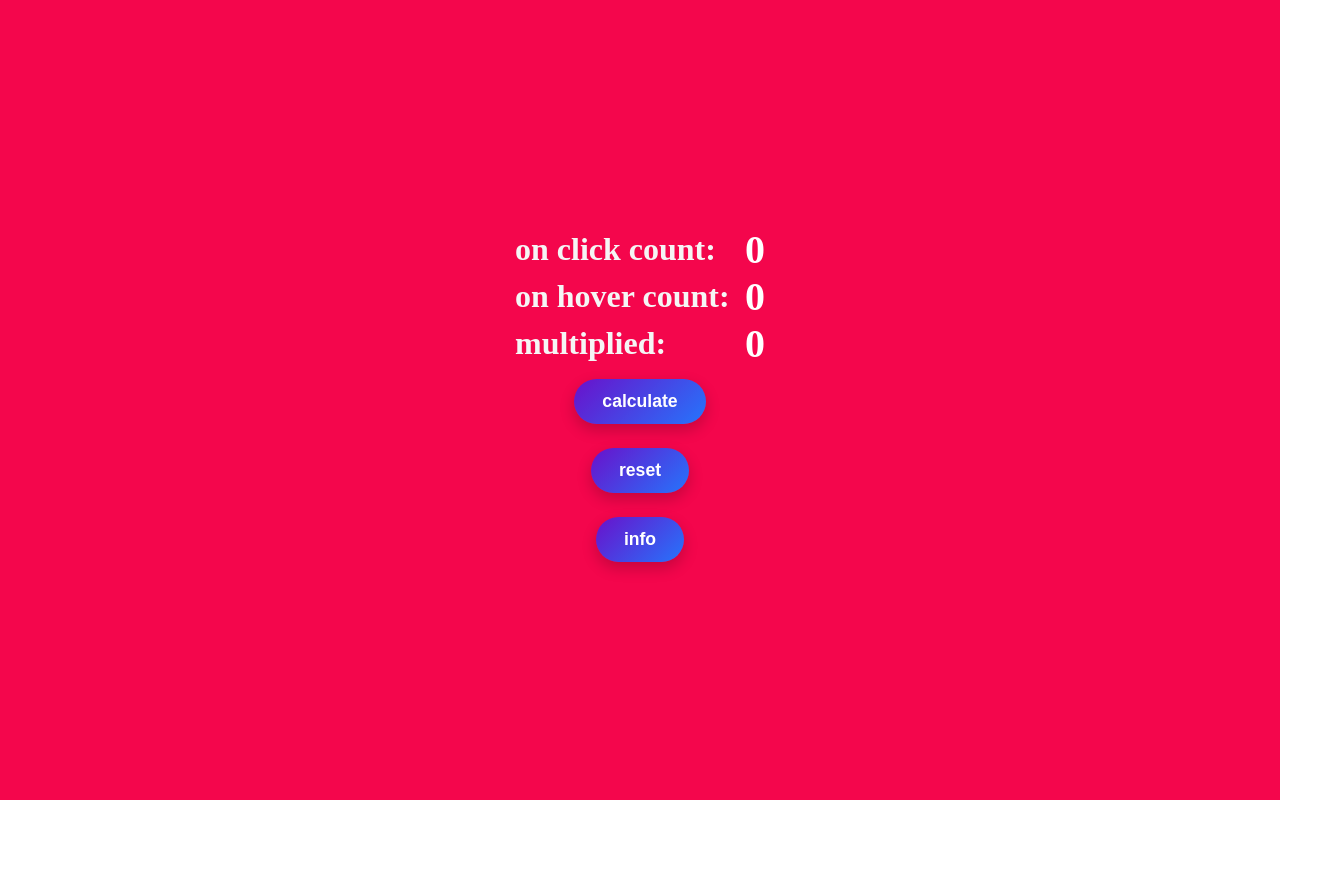
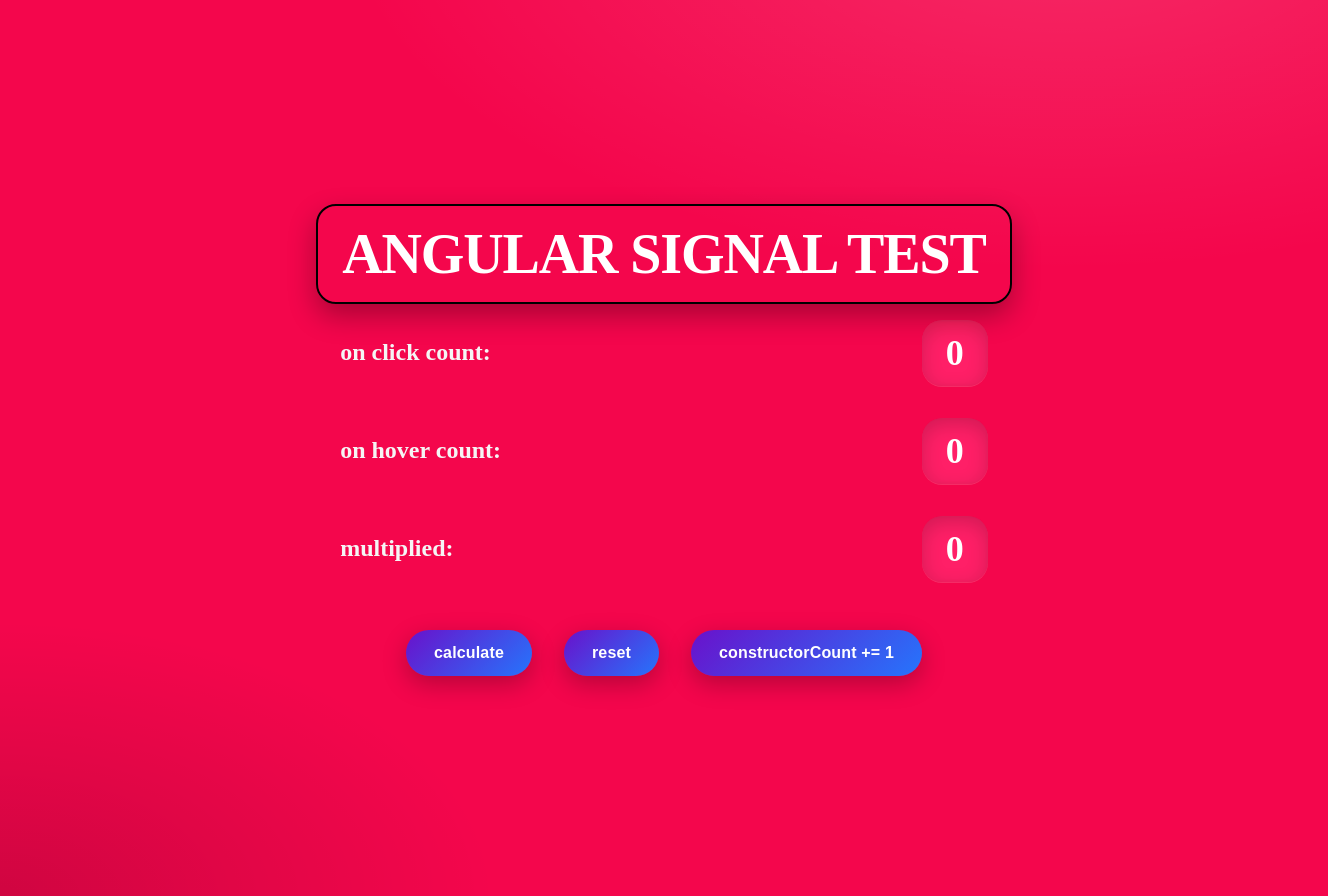
Before and after one commit to sebastianharhammer/angular_signals, an Angular app: page / in a window 1280 px wide. Shown: the whole page, 1328 px wide, since content can reach past the window. Before the commit the page ends 800 px from the top, so only its background shows below. Built offline with nearby package versions, Linux system fonts and the light colour scheme.

Commit message:
changed style and layout

```diff
--- a/src/app/components/signaltest/signaltest.component.html
+++ b/src/app/components/signaltest/signaltest.component.html
@@ -1,4 +1,7 @@
 <div id="background">
+  <div id="titleContainer">
+    <h2>ANGULAR SIGNAL TEST</h2>
+  </div>
   <div class="numberContainer">
     <span class="descriptionText">on click count:</span>
     <span class="number">{{ count() }}</span>
@@ -13,5 +16,5 @@
   </div>
   <button class="btn" (click)="calculate()" (mouseover)="calculateOnHover()">calculate</button>
   <button class="btn" (click)="reset()">reset</button>
-  <button class="btn" (click)="info()">info</button>
+  <button class="btn" (click)="info()">constructorCount += 1</button>
 </div>
--- a/src/app/components/signaltest/signaltest.component.scss
+++ b/src/app/components/signaltest/signaltest.component.scss
@@ -1,54 +1,141 @@
-#background {
+/* Design tokens scoped to this component */
+:host {
+  --bg: #F4064C;
+  --text-on-bg: #ffffff;
+  --text-subtle: #f5f5f5;
+  --btn-grad-start: #6a11cb;
+  --btn-grad-end: #2575fc;
+  --btn-shadow: rgba(0, 0, 0, 0.25);
+  --radius-lg: 1.25rem;
+  --radius-pill: 999px;
+  --space-1: 0.5rem;
+  --space-2: 0.75rem;
+  --space-3: 1rem;
+  --space-4: 1.5rem;
+  --space-5: 2rem;
+  --space-6: 3rem;
+
+  /* The host becomes your #background container */
   display: flex;
   justify-content: center;
+  align-items: center;
   flex-direction: column;
-  align-items: center;
-  background-color: #F4064C;
-  width: 100vw;
-  height: 100vh;
-  margin: 0 auto;
+  min-height: 100dvh;
+  width: 100%;
+  padding: var(--space-6) var(--space-4);
+  background: radial-gradient(1200px 600px at 80% -10%, rgba(255, 255, 255, 0.15), transparent 60%),
+  radial-gradient(900px 500px at 0% 100%, rgba(0, 0, 0, 0.15), transparent 55%),
+  var(--bg);
   overflow-x: hidden;
+  text-align: center;
+  color: var(--text-on-bg);
+}
+
+/* Typography */
+h2 {
+  margin: 0 0 var(--space-3);
+  font-weight: 900;
+  font-size: clamp(2rem, 3.5vw + 1rem, 3.5rem);
+  letter-spacing: -0.02em;
+  color: var(--text-on-bg);
+  text-wrap: balance;
+  box-shadow: 0 12px 28px rgba(0, 0, 0, 0.3);
+  border: solid 2px black;
+  border-radius: var(--radius-lg);
+  padding: var(--space-3) var(--space-4);
 }
 
 .descriptionText {
-  font-size: 2rem;
-  font-weight: bold;
-  color: whitesmoke;
+  font-weight: 700;
+  font-size: clamp(1rem, 1.2vw + 0.9rem, 1.5rem);
+  color: var(--text-subtle);
+  max-width: 65ch;
+  text-wrap: pretty;
+}
+
+/* Numbers */
+.numberContainer {
+  display: flex;
+  align-items: center;
+  text-align: center;
+  justify-content: space-between;
+  gap: var(--space-4);
+  flex-wrap: wrap;
+  min-width: 350px;
+  margin-left: var(--space-4);
+  margin-right: var(--space-4);
+  margin-bottom: var(--space-5);
 }
 
 .number {
-  font-size: 2.5rem;
-  font-weight: bold;
-  color: white;
+  font-size: clamp(1.5rem, 1.8vw + 1rem, 2.25rem);
+  font-weight: 800;
+
+  color: var(--text-on-bg);
+  padding: var(--space-2) var(--space-4);
+  border-radius: var(--radius-lg);
+  background: rgba(255, 255, 255, 0.12);
+  backdrop-filter: saturate(140%) blur(2px);
+  -webkit-backdrop-filter: saturate(140%) blur(2px);
+  box-shadow: 0 6px 20px rgba(0, 0, 0, 0.18) inset, 0 1px 0 rgba(255, 255, 255, 0.15);
 }
 
-.numberContainer {
-  display: flex;
-  justify-content: space-between;
+/* Buttons */
+.btn {
+  display: inline-flex;
   align-items: center;
-  min-width: 250px;
-}
-
-.btn {
-  background: linear-gradient(135deg, #6a11cb, #2575fc);
-  color: white;
-  font-size: 1.1rem;
-  font-weight: 600;
-  padding: 12px 28px;
-  margin: 12px 28px;
-  border: none;
-  border-radius: 50px;
+  justify-content: center;
+  gap: 0.5ch;
+  padding: 0.9rem 1.75rem;
+  margin: var(--space-3);
+  border: 0;
+  border-radius: var(--radius-pill);
+  font-size: 1rem;
+  font-weight: 700;
+  letter-spacing: 0.01em;
   cursor: pointer;
-  box-shadow: 0 6px 15px rgba(0, 0, 0, 0.2);
-  transition: all 0.3s ease;
+  color: #fff;
+  background: linear-gradient(135deg, var(--btn-grad-start), var(--btn-grad-end));
+  box-shadow: 0 8px 24px var(--btn-shadow);
+  transition: transform 200ms ease, box-shadow 200ms ease, opacity 200ms ease;
+  text-decoration: none;
 }
 
 .btn:hover {
   transform: translateY(-3px);
-  box-shadow: 0 8px 20px rgba(0, 0, 0, 0.25);
+  box-shadow: 0 12px 28px rgba(0, 0, 0, 0.3);
 }
 
 .btn:active {
   transform: translateY(0);
-  box-shadow: 0 4px 10px rgba(0, 0, 0, 0.2);
+  box-shadow: 0 6px 16px rgba(0, 0, 0, 0.22);
 }
+
+.btn:focus-visible {
+  outline: 3px solid #fff;
+  outline-offset: 2px;
+}
+
+.btn[aria-disabled="true"],
+.btn:disabled {
+  opacity: 0.6;
+  cursor: not-allowed;
+  transform: none;
+  box-shadow: 0 4px 12px rgba(0, 0, 0, 0.18);
+}
+
+/* Motion & small screens */
+@media (prefers-reduced-motion: reduce) {
+  .btn {
+    transition: none;
+  }
+}
+
+@media (max-width: 480px) {
+  :host {
+    padding: var(--space-5) var(--space-3);
+  }
+  .btn {
+    width: 100%;
+  }
+}
--- a/src/app/components/signaltest/signaltest.component.ts
+++ b/src/app/components/signaltest/signaltest.component.ts
@@ -38,5 +38,6 @@ export class SignaltestComponent {
     this.count = signal(0);
     this.hoverCount = signal(0);
     this.multi = signal(0);
+    this.constructorCount.set(0)
   }
 }
```
